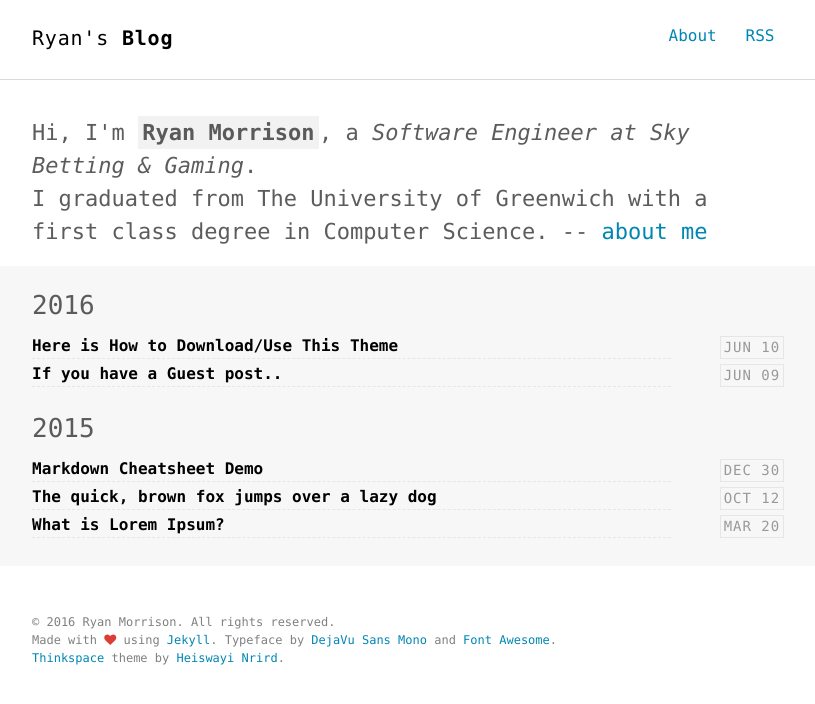
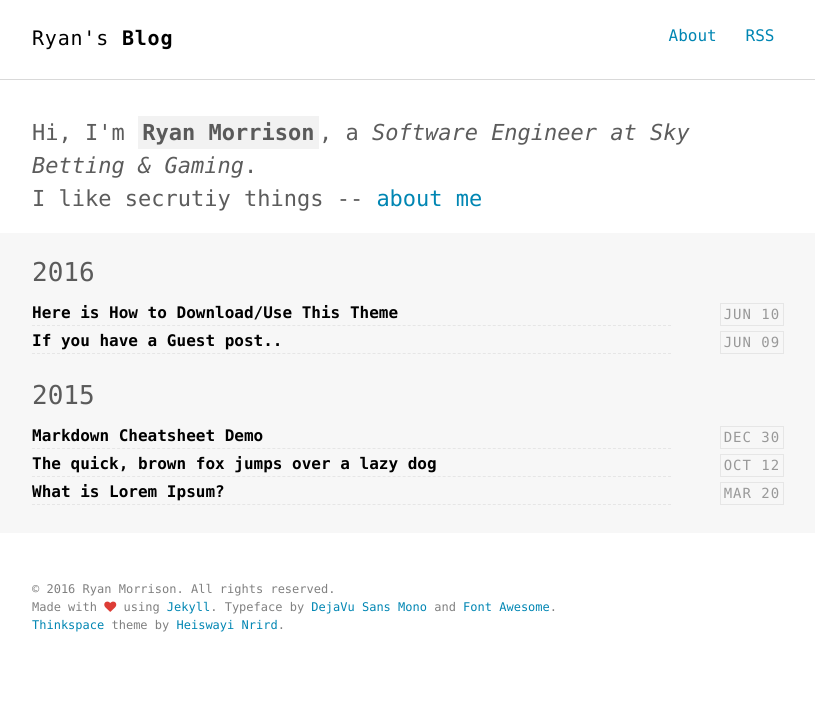
Before and after one commit to razki/devBlog, a Jekyll site: the page built from index.html, in a window 1280 px wide. Shown: the top 704 px of the page, without its empty margins (232-1047 px from the left). Built offline with Jekyll 4.4.1, drawn with Linux system fonts in a browser that asks for light colours.

Commit message:
updated config

```diff
--- a/_config.yml
+++ b/_config.yml
@@ -2,7 +2,7 @@
 # SEO settings
 title: "Ryan's"
 title2: " Blog" # default: ""
-description: "Just another minimalist Jekyll theme that focuses on technical writing."
+description: "Blog that pretty much allows me to vent about anything that I find interesting at the time."
 keywords: "Software, engineer, blog, skybet, devops, web, minimalist, security, hack, greenwich"
 url: http://razki.github.io/devBlog # site url
 baseurl: "/devBlog" # apply repo name if use it under gh-pages branch
@@ -25,7 +25,7 @@ sass:
 author:
   name     : "Ryan Morrison"
   job      : "Software Engineer at Sky Betting & Gaming"
-  bio      : "I graduated from The University of Greenwich with a first class degree in Computer Science."
+  bio      : "I like secrutiy things"
   thumb    : /images/avatar.png
   email    : contact@ryan.pm
   url      : https://razki.github.io/devBlog
```
